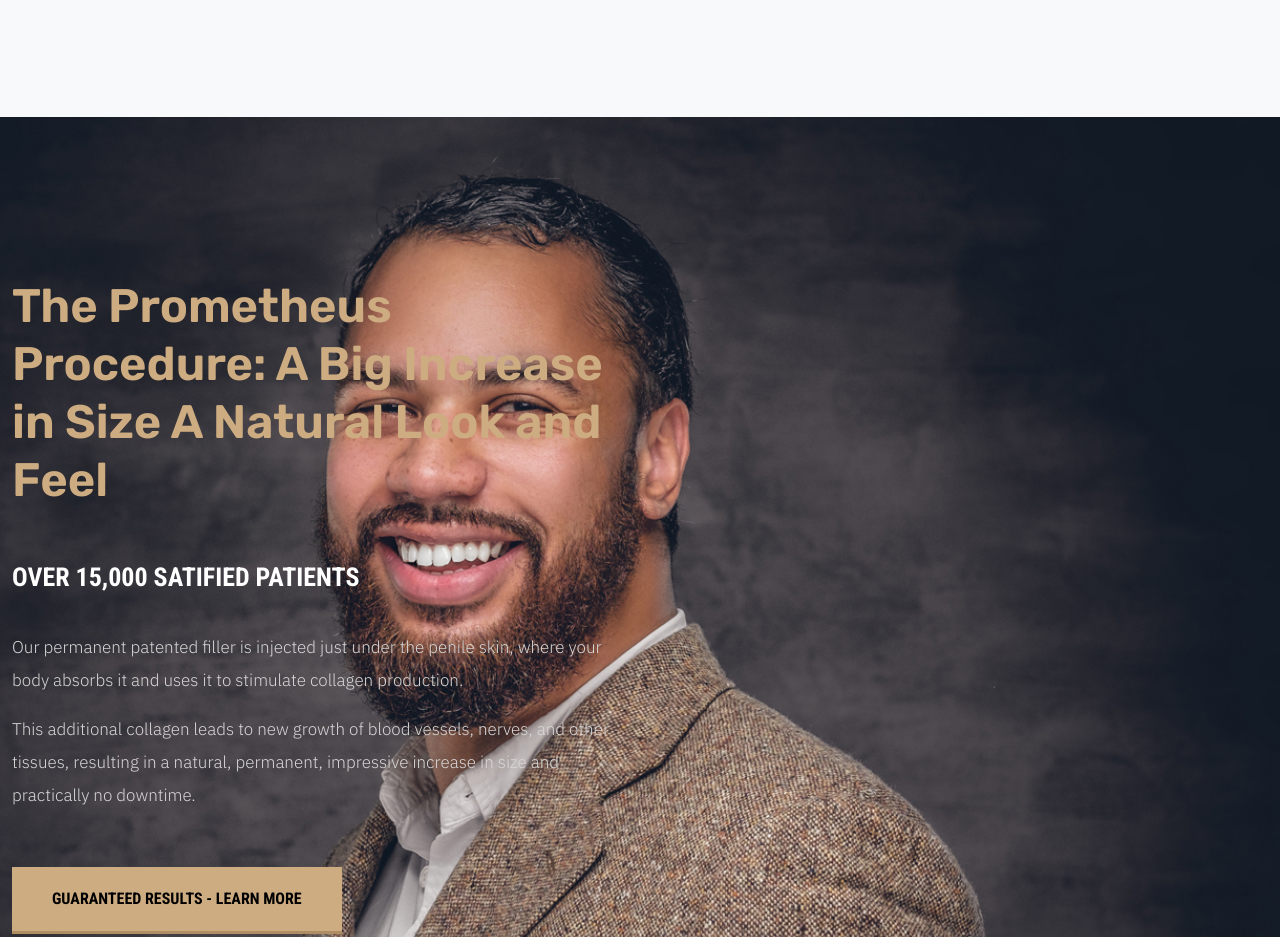
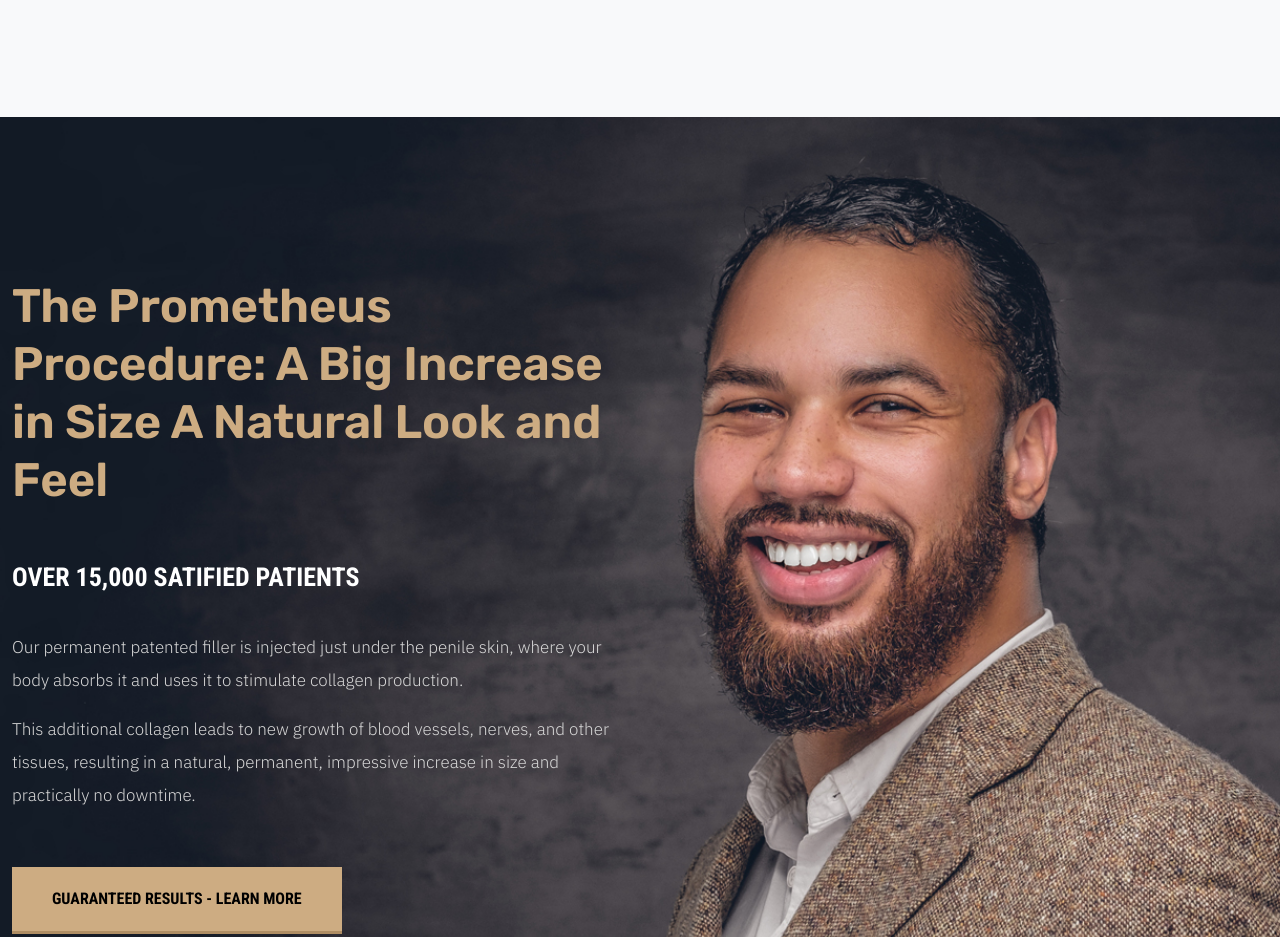
Before and after one commit to swagata-codearts/prometheus-dr-malik, a plain HTML site: page index.html in a window 1280 px wide. Shown: the part 3219-4156 px from the top of the page. Drawn offline with Linux system fonts and the light colour scheme.

Commit message:
style changes

```diff
--- a/css/custom.css
+++ b/css/custom.css
@@ -507,7 +507,7 @@
 /* PROCEDURE SECTION */
 .custom-procedure {
   background-size: cover;
-  background-position: top right;
+  background-position: 50% 50%;
   background-repeat: no-repeat;
 }
 .custom-procedure.custom-pad {
```
